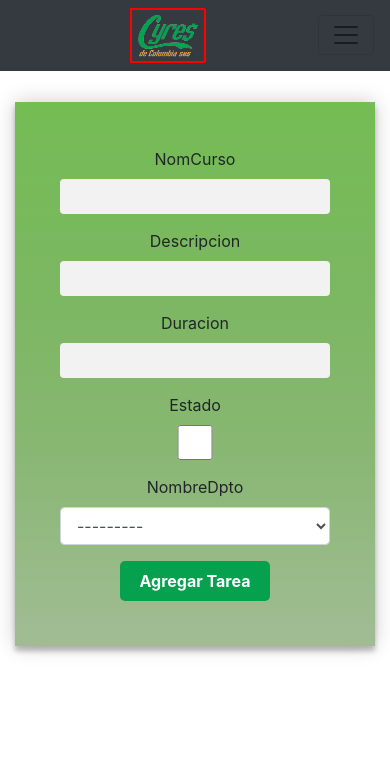
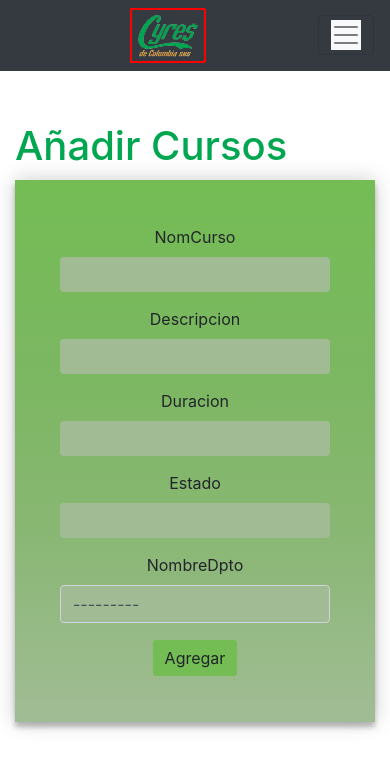
Before and after one commit to darteagaleon/Proyecto1, a Django app: page /agregar/ in a window 390 px wide. Shown: the top 770 px of the page. Run offline with Django 4.2, Linux system fonts and the light colour scheme; data comes from the database, SQL or seed files in the repository; some libraries are stand-ins or nearby versions.

Commit message:
actualizacion 2.5
se modifico el navbar,se modifico la barra de scroll y tambien se le agreo un efecto al boton de agregar en el template agregar

```diff
--- a/contenido/Templates/agregar.html
+++ b/contenido/Templates/agregar.html
@@ -5,6 +5,7 @@
 <link rel="stylesheet" href="https://cdn.jsdelivr.net/npm/bootstrap@4.3.1/dist/css/bootstrap.min.css"
         integrity="sha384-ggOyR0iXCbMQv3Xipma34MD+dH/1fQ784/j6cY/iJTQUOhcWr7x9JvoRxT2MZw1T" crossorigin="anonymous">
 <div class="login-page">
+    <h1>Añadir Cursos</h1>
     <div class="form">
         <form method="post">
             {% csrf_token %}
@@ -22,8 +23,20 @@
                 {% render_field field class="form-control" %}
                 {% endfor %}
             </div>
-            <button type="submit" class="agregar"> Agregar Tarea </button>
+            <button type="submit" class="btn third">Agregar</button>
+
+            {% comment %} <button  class="agregar"> Agregar Tarea </button> {% endcomment %}
         </form>
     </div>
 </div>
+<style>
+    h1{
+        position:relative;
+        color: #00a650;
+        top:20px;
+        margin:0 auto;
+        width:360px;
+        padding-bottom: 30px;
+    }
+</style>
 {% endblock %}
--- a/contenido/Templates/home.html
+++ b/contenido/Templates/home.html
@@ -51,8 +51,6 @@
 <style>
     body{
         color:black;
-
-
     }
 </style>
 
--- a/contenido/Templates/layout.html
+++ b/contenido/Templates/layout.html
@@ -8,8 +8,7 @@
     <meta name="viewport" content="width=device-width, initial-scale=1.0">
     <link rel="stylesheet" type="text/css"  href=" {% static 'css/layout.css' %}">
     <title>Proyecto1</title>
-    <link rel="stylesheet" href="https://cdn.jsdelivr.net/npm/bootstrap@4.3.1/dist/css/bootstrap.min.css"
-        integrity="sha384-ggOyR0iXCbMQv3Xipma34MD+dH/1fQ784/j6cY/iJTQUOhcWr7x9JvoRxT2MZw1T" crossorigin="anonymous">
+    <link href="https://cdn.jsdelivr.net/npm/bootstrap@5.1.1/dist/css/bootstrap.min.css" rel="stylesheet" integrity="sha384-F3w7mX95PdgyTmZZMECAngseQB83DfGTowi0iMjiWaeVhAn4FJkqJByhZMI3AhiU" crossorigin="anonymous">
     <script src="https://cdn.jsdelivr.net/npm/@popperjs/core@2.9.2/dist/umd/popper.min.js"
         integrity="sha384-IQsoLXl5PILFhosVNubq5LC7Qb9DXgDA9i+tQ8Zj3iwWAwPtgFTxbJ8NT4GN1R8p"
         crossorigin="anonymous"></script>
@@ -26,20 +25,20 @@
         <button class="navbar-toggler" type="button" data-bs-toggle="collapse"
         data-bs-target="#navbarSupportedContent" aria-controls="navbarSupportedContent" aria-expanded="false"
         aria-label="Toggle navigation">
-        <span class="navbar-toggler-icon"></span>
+        <span class="navbar-toggler-icon bg-light" ></span>
     </button>
     <!-- elemntos del navbar-->
     <div class="collapse navbar-collapse" id="navbarSupportedContent" >
-        <div class="navlinks">
-            <ul class="navbar-nav me-auto mb-2 mb-lg-0">
+        <div class="navlinks navbar-nav ml-auto " >
+            <ul class="navbar-nav me-auto mb-2 mb-lg-0  ">
                 <li class="nav-item"  id="titulos">
-                    <a class="nav-link active" aria-current="page" href="{% url 'home' %}">Cursos</a>
+                    <a class="nav-link active " aria-current="page" href="{% url 'home' %}">Cursos</a>
                 </li>
                 <li class="nav-item dropdown" id="titulos">
                     <a class="nav-link dropdown-toggle" href="#" id="navbarDropdown" role="button"
                         data-bs-toggle="dropdown" aria-expanded="false">opciones</a>
-                    <ul class="dropdown-menu" aria-labelledby="navbarDropdown">
-                        <li id="titulos"><a class="dropdown-item" href="{% url 'agregar' %}">Añadir Cursos</a></li>
+                    <ul class="dropdown-menu" aria-labelledby="navbarDropdown" id="desplegable">
+                        <li id="titulos" class="titulos2"><a class="dropdown-item" href="{% url 'agregar' %}">Añadir Cursos</a></li>
                         <li>
                             <hr class="dropdown-divider">
                         </li>
--- a/static/css/agregar.css
+++ b/static/css/agregar.css
@@ -6,7 +6,8 @@
 
 .form {
     position: relative;
-    background: linear-gradient(to bottom, #74bc54, #76bb58, #78ba5b, #7ab85f, #7cb762, #80b767, #84b76d, #88b772, #8eb87b, #95ba84, #9bbb8c, #a1bc95);    max-width: 360px;
+    background: linear-gradient(to bottom, #74bc54, #76bb58, #78ba5b, #7ab85f, #7cb762, #80b767, #84b76d, #88b772, #8eb87b, #95ba84, #9bbb8c, #a1bc95);
+    max-width: 360px;
     margin: 0 auto 100px;
     padding: 45px;
     text-align: center;
@@ -24,16 +25,43 @@
     box-sizing: border-box;
     font-size: 14px;
 }
-.agregar{
-    background-color: #05a14f ;
-    width: 150px;
-    height: 40px;
-    border: none;
-    border-radius: 5px;
-    color: white;
-    font-weight: bold;
+
+.third {
+    border-color: #3498db;
+    color: #fff;
+    font-weight: bold   ;
+    box-shadow: 0 0 40px 40px #74bc54 inset, 0 0 0 0 #74bc54;
+    -webkit-transition: all 150ms ease-in-out;
+    transition: all 150ms ease-in-out;
 }
-.agregar:hover{
-    background-color: #76bb58;
-    border: 1px solid #05a14f;
+
+.third:hover {
+    box-shadow: 0 0 10px 0 #3498db inset, 0 0 10px 4px #3498db;
 }
+#id_nomCurso,#id_descripcion,#id_duracion,#id_estado,#id_nombreDpto{
+    background-color:#a1bc95;
+    border-color: #74bc54 2px solid;
+}
+#id_nomCurso:hover{
+    background-color:#daddd8;
+    border-color: #74bc54 2px solid;
+}
+#id_descripcion:hover{
+    background-color:#daddd8;
+    border-color: #74bc54 2px solid;
+}
+
+#id_duracion:hover{
+    background-color:#daddd8;
+    border-color: #74bc54 2px solid;
+}
+
+#id_estado:hover{
+    background-color:#daddd8;
+    border-color: #74bc54 2px solid;
+}
+
+#id_nombreDpto:hover{
+    background-color:#daddd8;
+    border-color: #74bc54 2px solid;
+}
--- a/static/css/home.css
+++ b/static/css/home.css
@@ -8,6 +8,7 @@
         margin:0 auto;
         width:360px;
         padding-bottom: 30px;
+        font-family: Poppin;
     }
 table{
     background: linear-gradient(to right, #ecf2f6, #eef1f7, #f1f0f7, #f5f0f6, #f8eff3);
--- a/static/css/layout.css
+++ b/static/css/layout.css
@@ -1,39 +1,60 @@
+@import url("https://fonts.googleapis.com/css2?family=Poppins:wght@400;700&display=swap");
+
+body::-webkit-scrollbar {
+    width: 10px;
+}
+
+body::-webkit-scrollbar-thumb {
+    background: #04943c;
+    border-radius: 50px;
+}
+
+body::-webkit-scrollbar-thumb:hover {
+    background: #353a40;
+}
+
 * {
     padding: 0;
     margin: 0;
     box-sizing: border-box;
 }
 
-.navlinks{
+.navlinks {
     border: 1px solid red;
     font-size: 20px;
-    display: flex;
-    margin-left: 68.7%;
+
 }
+
 .navbar-toggler {
     border: #04943c solid 1px;
 }
 
-#navbarSupportedContent{
+#navbarSupportedContent {
     border: solid blue 1px;
 }
+
 /* aqui se cambia el color a los "a" del navbar */
-#titulos a{
+#titulos a {
     color: white;
     font-size: 20px;
 }
-.nav-item .dropdown-menu{
+
+#desplegable {
     background-color: #353a40;
+}
 
+.logo {
+    border: 1px solid red;
 }
-.logo{
-    border: 1px solid red;
-    margin: 0 auto;
+
+.navbar-toggler-icon {
+    background-color: #04943c;
 }
+
 /* --------------------------- estilos de los botones de incio y cerrar sesion ---------------------*/
 
-    #login,
-    #signup {
+#login,
+#signup {
     border-radius: 5px;
     padding: 4px 5px;
     margin: 5px;
@@ -59,12 +80,12 @@
 
 /* parte de responsive para los links */
 @media (max-width: 800px) {
-    .navlinks  {
-        margin-right: 0 auto;
-        position: relative;
-        left: -100px;
+    h1 {
+        margin: 0 auto;
     }
-    .logo{
+
+    .logo {
         width: 75px;
+        margin: 0 auto;
     }
 }
```
